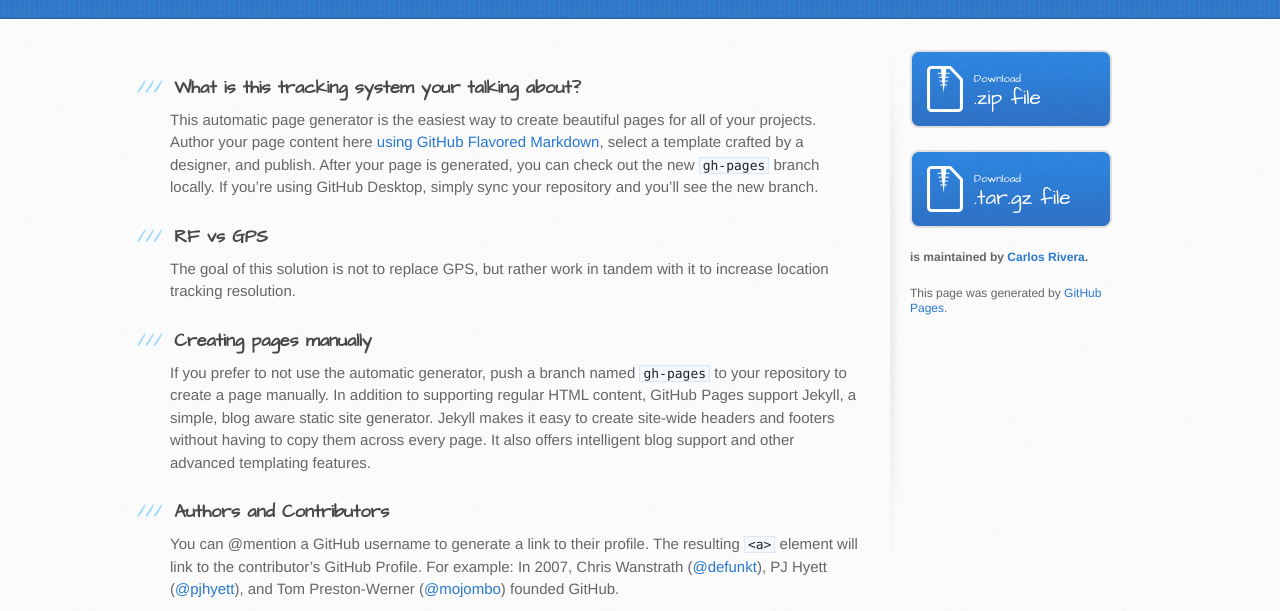
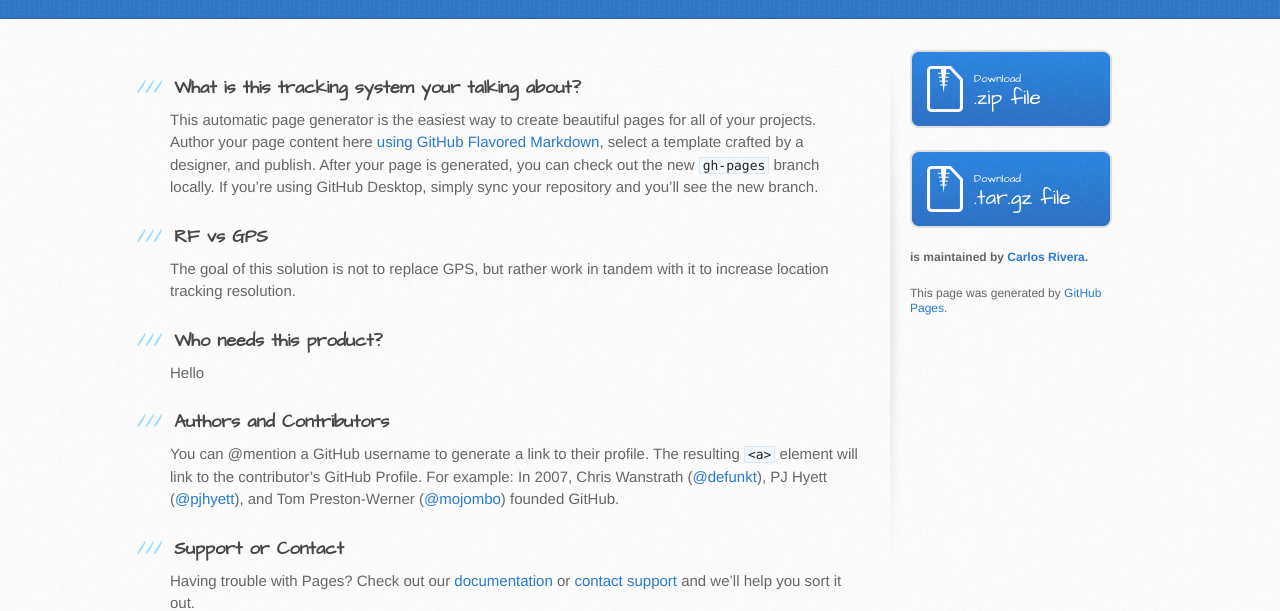
Before and after one commit to crivera-94/engl181homepage, a website: page index.html in a window 1280 px wide. Shown: the part 216-827 px from the top of the page. Drawn offline with Linux system fonts and the light colour scheme.

Commit message:
change text

```diff
--- a/index.html
+++ b/index.html
@@ -37,9 +37,8 @@
 <p>The goal of this solution is not to replace GPS, but rather work in tandem with it to increase location tracking resolution.</p>
 
 <h3>
-<a id="creating-pages-manually" class="anchor" href="#creating-pages-manually" aria-hidden="true"><span aria-hidden="true" class="octicon octicon-link"></span></a>Creating pages manually</h3>
-
-<p>If you prefer to not use the automatic generator, push a branch named <code>gh-pages</code> to your repository to create a page manually. In addition to supporting regular HTML content, GitHub Pages support Jekyll, a simple, blog aware static site generator. Jekyll makes it easy to create site-wide headers and footers without having to copy them across every page. It also offers intelligent blog support and other advanced templating features.</p>
+<a id="creating-pages-manually" class="anchor" href="#creating-pages-manually" aria-hidden="true"><span aria-hidden="true" class="octicon octicon-link"></span></a>Who needs this product?</h3>
+<p>Hello</p>
 
 <h3>
 <a id="authors-and-contributors" class="anchor" href="#authors-and-contributors" aria-hidden="true"><span aria-hidden="true" class="octicon octicon-link"></span></a>Authors and Contributors</h3>
```
